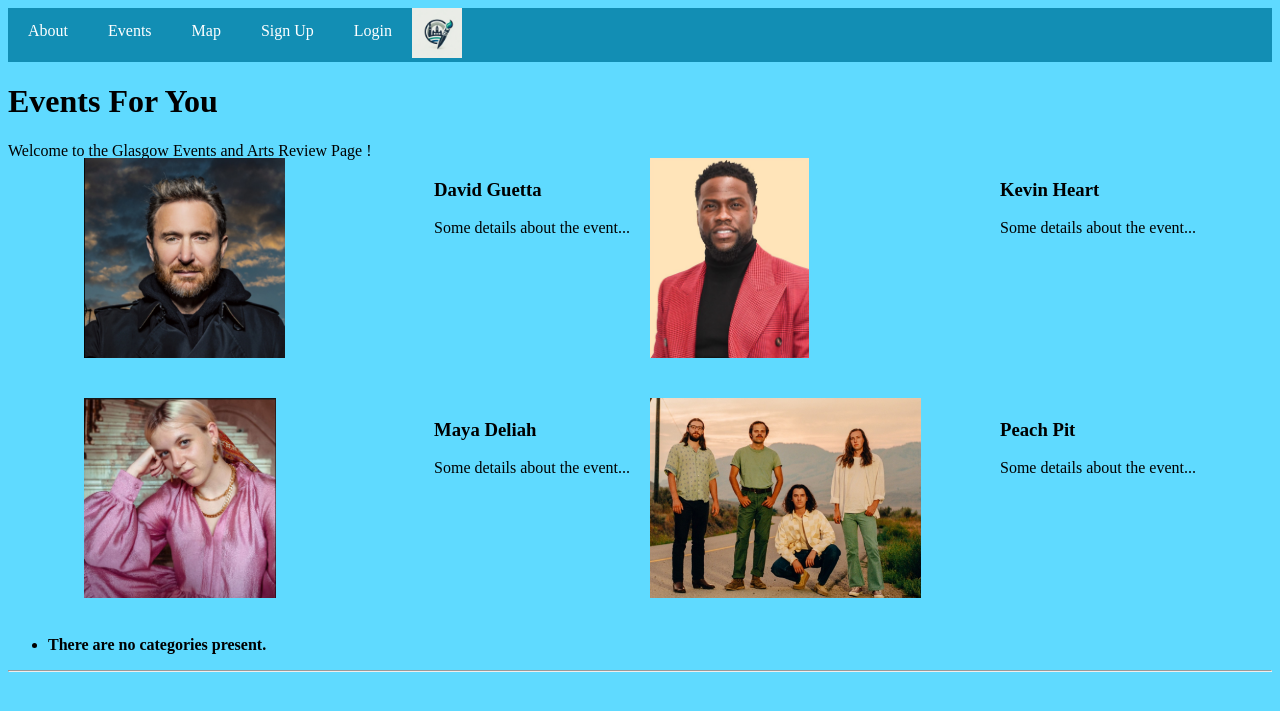
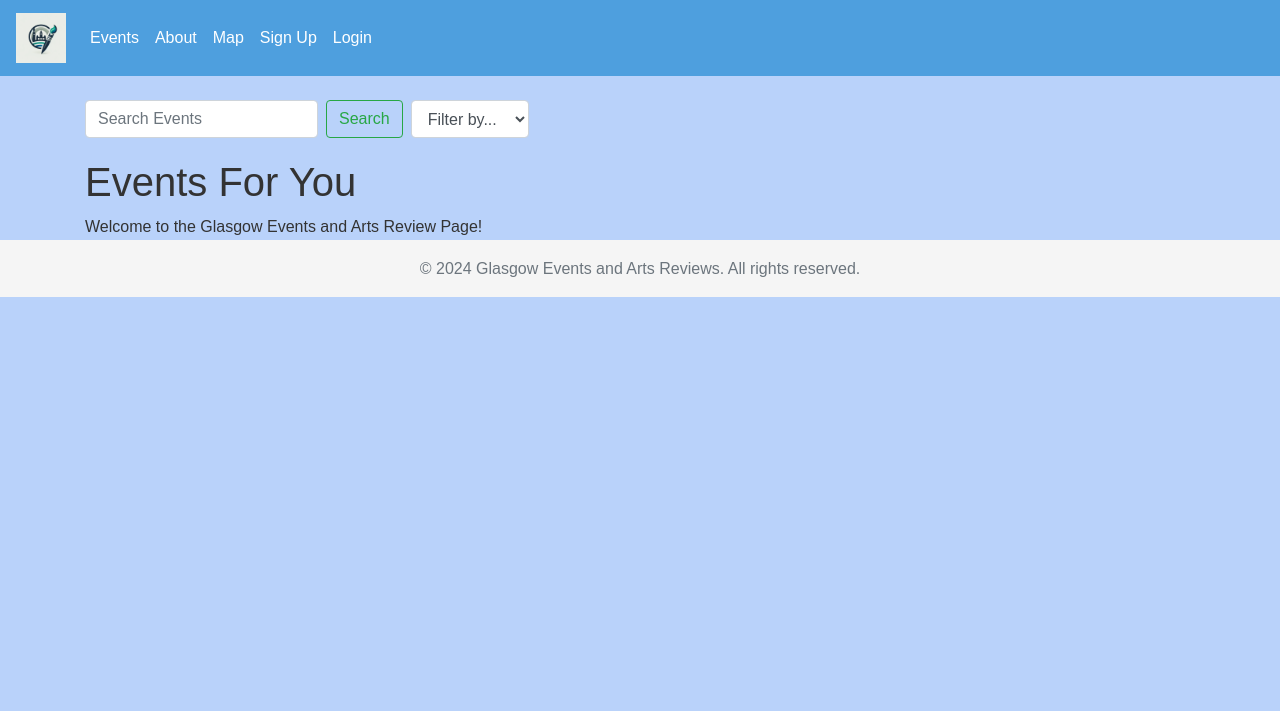
Before and after one commit to zhixitee/GEAARS, a Django app: page / in a window 1280 px wide. Shown: the top 711 px of the page. Run offline with Django 3.2, Linux system fonts and the light colour scheme; data that the repository does not hold is empty; some libraries are stand-ins or nearby versions.

Commit message:
Rename images to fit slugify, remove redundant code, landing page is displaying 2x2 layout with some QOL additions, added search bar, filter by, populate_events works as intended.

```diff
--- a/events/urls.py
+++ b/events/urls.py
@@ -7,16 +7,11 @@
     path('', views.events, name='events'),
     path('about/', views.about, name='about'),
     path('map/', views.map, name='map'),
-    path('category/<slug:category_name_slug>/', views.show_category, name='show_category'),
-    path('add_category/', views.add_category, name='add_category'),
-    path('category/<slug:category_name_slug>/add_page/', views.add_page, name='add_page'),
     path('register/', views.register, name='register'),
-    path('login/', views.user_login, name='login'),path('restricted/', views.restricted, name='restricted'),
+    path('login/', views.user_login, name='login'),
     path('logout/', views.user_logout, name='logout'),
     path('add_event/', views.add_event, name='add_event'),
     path('my_events/', views.user_events_list, name='user_events_list'),
-    path('david_guetta_event', views.choosenEvent, name='david_guetta_event'),
-    path('kevin_heart_event', views.choosenEvent, name='kevin_heart_event'),
-    path('maya_deliah_event', views.choosenEvent, name='maya_deliah_event'),
-    path('peach_pit_event', views.choosenEvent, name= 'peach_pit_event'),
+    path('event/<slug:event_slug>/', views.choosenEvent, name='choosen_event'),
+    # Add more paths as needed
 ]
--- a/events/views.py
+++ b/events/views.py
@@ -1,171 +1,96 @@
-from django.shortcuts import render, redirect
-from django.http import HttpResponse
-from django.urls import reverse
+
 from django.contrib.auth import authenticate, login, logout
 from django.contrib.auth.decorators import login_required
-from events.models import Category, Page, Event, UserEvent
-from events.forms import CategoryForm, PageForm, UserForm, UserProfileForm
-from datetime import datetime
-from .forms import EventForm
+from django.http import HttpResponse
+from django.shortcuts import render, get_object_or_404, redirect
+from django.contrib.auth.decorators import login_required
+from django.utils import timezone
+from .models import Event, UserEvent
+from .forms import EventForm, UserForm, UserProfileForm
+
 
 def events(request):
-    visitor_cookie_handler(request)
-    return render(request, 'events/events.html')
+    all_events = Event.objects.all()
+    return render(request, 'events/events.html', {'events': all_events})
+
+
+def choosenEvent(request, event_slug):
+    event = get_object_or_404(Event, slug=event_slug)
+    return render(request, 'events/choosenEvent.html', {'event': event})
+
 
 def about(request):
     visitor_cookie_handler(request)
     return render(request, 'events/about.html')
 
-def map(Request):
-    return render(Request, 'events/map.html')
 
-def choosenEvent(Request):
-    return render(Request, 'events/choosenEvent.html')
+def map(request):
+    return render(request, 'events/map.html')
 
-def show_category(request, category_name_slug):
-    context_dict = {}
-
-    try:
-        category = Category.objects.get(slug=category_name_slug)
-        pages = Page.objects.filter(category=category)
-
-        context_dict['pages'] = pages
-        context_dict['category'] = category
-    except Category.DoesNotExist:
-        context_dict['pages'] = None
-        context_dict['category'] = None
-
-    return render(request, 'events/category.html', context=context_dict)
 
 @login_required
 def add_event(request):
-    form = EventForm()  # Instantiate an empty form
-
     if request.method == 'POST':
         form = EventForm(request.POST)
-
         if form.is_valid():
-            new_event = form.save(commit=False)
-            new_event.organizer = request.user  # Set the organizer to the current user
-            new_event.save()
-            return redirect('events:events')  # Adjust the redirect location as necessary
-
+            event = form.save(commit=False)
+            event.organizer = request.user
+            event.save()
+            return redirect('events:events')
+    else:
+        form = EventForm()
     return render(request, 'events/add_event.html', {'form': form})
 
 
-@login_required
-def add_category(request):
-    form = CategoryForm()
-
-    if request.method == 'POST':
-        form = CategoryForm(request.POST)
-
-        if form.is_valid():
-            form.save(commit=True)
-            return redirect(reverse('events:events'))
-        else:
-            print(form.errors)
-
-    return render(request, 'events/add_category.html', {'form': form})
-
-@login_required
-def add_page(request, category_name_slug):
-    try:
-        category = Category.objects.get(slug=category_name_slug)
-    except:
-        category = None
-
-    if category is None:
-        return redirect(reverse('events:events'))
-
-    form = PageForm()
-
-    if request.method == 'POST':
-        form = PageForm(request.POST)
-
-        if form.is_valid():
-            if category:
-                page = form.save(commit=False)
-                page.category = category
-                page.views = 0
-                page.save()
-
-                return redirect(reverse('events:show_category', kwargs={'category_name_slug': category_name_slug}))
-        else:
-            print(form.errors)
-
-    context_dict = {'form': form, 'category': category}
-    return render(request, 'events/add_page.html', context=context_dict)
-
 def register(request):
-    registered = False
-
     if request.method == 'POST':
         user_form = UserForm(request.POST)
-        profile_form = UserProfileForm(request.POST)
-
+        profile_form = UserProfileForm(request.POST, request.FILES)
         if user_form.is_valid() and profile_form.is_valid():
             user = user_form.save()
-            user.set_password(user.password)
+            user.set_password(user_form.cleaned_data['password'])
             user.save()
-
             profile = profile_form.save(commit=False)
             profile.user = user
-
-            if 'picture' in request.FILES:
-                profile.picture = request.FILES['picture']
-
             profile.save()
-            registered = True
-        else:
-            print(user_form.errors, profile_form.errors)
+            return redirect('events:events')
     else:
         user_form = UserForm()
         profile_form = UserProfileForm()
+    return render(request, 'events/register.html', {
+        'user_form': user_form,
+        'profile_form': profile_form
+    })
 
-    return render(request, 'events/register.html', context={'user_form': user_form, 'profile_form': profile_form, 'registered': registered})
 
 def user_login(request):
     if request.method == 'POST':
         username = request.POST.get('username')
         password = request.POST.get('password')
-
-        user = authenticate(username=username, password=password)
-
-        if user:
+        user = authenticate(request, username=username, password=password)
+        if user is not None:
             if user.is_active:
                 login(request, user)
-                return redirect(reverse('events:events'))
+                return redirect('events:events')
             else:
-                return HttpResponse("Your events account is disabled.")
+                return HttpResponse("Your account has been disabled.")
         else:
-            print(f"Invalid login details: {username}, {password}")
-            return HttpResponse("Invalid login details supplied.")
+            return HttpResponse("Invalid login details.")
     else:
         return render(request, 'events/login.html')
 
 
 @login_required
-def user_events_list(request):
-    # Get the current user's events
-    user_events = UserEvent.objects.filter(user=request.user).select_related('event')
+def user_logout(request):
+    logout(request)
+    return redirect('events:events')
 
-    # Organize data to pass to the template
-    context = {
-        'user_events': user_events,
-    }
-
-    # Render the template
-    return render(request, 'events/user_events_list.html', context)
 
 @login_required
-def restricted(request):
-    return render(request, 'events/restricted.html')
+def user_events_list(request):
+    user_events = UserEvent.objects.filter(user=request.user)
+    return render(request, 'events/user_events_list.html', {'user_events': user_events})
 
-@login_required
-def user_logout(request):
-    logout(request)
-    return redirect(reverse('events:events'))
 
 def get_server_side_cookie(request, cookie, default_val=None):
     val = request.session.get(cookie)
@@ -173,15 +98,21 @@
         val = default_val
     return val
 
+
 def visitor_cookie_handler(request):
     visits = int(get_server_side_cookie(request, 'visits', '1'))
-    last_visit_cookie = get_server_side_cookie(request, 'last_visit', str(datetime.now()))
-    last_visit_time = datetime.strptime(last_visit_cookie[:-7], '%Y-%m-%d %H:%M:%S')
+    last_visit_cookie = get_server_side_cookie(
+        request, 'last_visit', str(timezone.now()))
 
-    if (datetime.now() - last_visit_time).days > 0:
-        visits = visits + 1
-        request.session['last_visit'] = str(datetime.now())
+    # Ensure last_visit_time is timezone-aware
+    last_visit_time = timezone.datetime.strptime(last_visit_cookie[:-7], '%Y-%m-%d %H:%M:%S.%f').replace(tzinfo=timezone.utc)
+
+    if (timezone.now() - last_visit_time).days > 0:
+        visits += 1
+        # Save the new visit information
+        request.session['last_visit'] = str(timezone.now())
     else:
+        # Otherwise, use the last visit cookie
         request.session['last_visit'] = last_visit_cookie
 
     request.session['visits'] = visits
--- a/templates/events/base.html
+++ b/templates/events/base.html
@@ -1,89 +1,113 @@
 <!DOCTYPE html>
-{% load staticfiles %}
+{% load static %}
 {% load events_template_tags %}
 
-<html>
-<head lang="en">
-    <meta charset="UTF-8" />
-    <title>
-        Events -
-        {% block title_block %}
-            Welcome to Glasgow Events And Arts Reviews !!
-        {% endblock %}
-    </title>
-    <script async defer
-    src="https://maps.googleapis.com/maps/api/js?key=AIzaSyBPfoQqyTk1N8Lnx6v_VucpHSUYvv_uEl8&callback=initMap">   // Google Api Script initialisation
-    </script>
+<html lang="en">
+<head>
+    <meta charset="UTF-8">
+    <title>Events - {% block title_block %}Welcome to Glasgow Events And Arts Reviews!!{% endblock %}</title>
+    <link rel="stylesheet" href="https://stackpath.bootstrapcdn.com/bootstrap/4.5.2/css/bootstrap.min.css">
+    <link rel="stylesheet" href="{% static 'css/custom.css' %}">
+    <script src="https://code.jquery.com/jquery-3.5.1.slim.min.js"></script>
+    <script src="https://cdn.jsdelivr.net/npm/@popperjs/core@2.5.2/dist/umd/popper.min.js"></script>
+    <script src="https://stackpath.bootstrapcdn.com/bootstrap/4.5.2/js/bootstrap.min.js"></script>
+    <script async defer src="https://maps.googleapis.com/maps/api/js?key=AIzaSyBPfoQqyTk1N8Lnx6v_VucpHSUYvv_uEl8&callback=initMap"></script>
     <style>
-        /* CSS for the navigation bar */
-        .navbar {
-            overflow: hidden;
-            background-color: #128eb4;
+        body {
+            background-color: #b9d2fa;
+            font-family: 'Arial', sans-serif;
+            line-height: 1.6;
+            color: #333;
         }
-
-        .navbar a {
-            float: left;
-            display: block;
+        .navbar-custom {
+            background-color: #4e9fde;
+        }
+        .navbar-custom .navbar-nav .nav-link {
             color: white;
-            text-align: center;
-            padding: 14px 20px;
-            text-decoration: none;
+            transition: color 0.3s ease;
         }
-
-        .navbar a:hover {
+        .navbar-custom .navbar-nav .nav-link:hover {
             background-color: #ddd;
             color: black;
         }
-
-
-        .navbar::after {
-            content: "";
-            clear: both;
-            display: table;
-        }
-
-        body {
-            background-color: #5fdaff
-        }
-
-        .logo-image{
+        .logo-image {
             width: 50px;
             height: auto;
-            left: 0px;
-            position: ;
         }
-
+        .footer {
+            background-color: #f5f5f5;
+            color: #666;
+        }
+        .footer a {
+            color: #128eb4;
+        }
+        .footer a:hover {
+            color: #0a6d8a;
+        }
+        @keyframes fadeIn {
+            from {opacity: 0;}
+            to {opacity: 1;}
+        }
+        .container, .footer {
+            animation: fadeIn 1.5s ease-out;
+        }
+        /* Additional styles for search bar and filter */
+        .search-bar {
+            margin-bottom: 20px;
+        }
+        .search-bar input[type="text"] {
+            margin-right: 10px;
+        }
     </style>
 </head>
 <body>
 
-<div class="navbar">
-    <img src="{% static 'images/Logo.jpg' %}" alt="GEAARS" class = "logo-image" />
-    <a href="{% url 'events:about' %}">About</a>
-    <a href="{% url 'events:events' %}">Events</a>
-    <a href="{% url 'events:map' %}">Map</a>
-    {% if user.is_authenticated %}
-        <a href="{% url 'events:restricted' %}">Restricted Page</a>
-        <a href="{% url 'events:logout' %}">Logout</a>
-        <a href="{% url 'events:add_category' %}">Add a New Category</a>
-    {% else %}
-        <a href="{% url 'events:register' %}">Sign Up</a>
-        <a href="{% url 'events:login' %}">Login</a>
-    {% endif %}
-</div>
+<nav class="navbar navbar-expand-lg navbar-custom">
+    <a class="navbar-brand" href="{% url 'events:events' %}">
+        <img src="{% static 'images/Logo.jpg' %}" alt="GEAARS" class="logo-image">
+    </a>
+    <button class="navbar-toggler" type="button" data-toggle="collapse" data-target="#navbarNav" aria-controls="navbarNav" aria-expanded="false" aria-label="Toggle navigation">
+        <span class="navbar-toggler-icon"></span>
+    </button>
+    <div class="collapse navbar-collapse" id="navbarNav">
+        <ul class="navbar-nav">
+            <li class="nav-item"><a class="nav-link" href="{% url 'events:events' %}">Events</a></li>
+            <li class="nav-item"><a class="nav-link" href="{% url 'events:about' %}">About</a></li>
+            <li class="nav-item"><a class="nav-link" href="{% url 'events:map' %}">Map</a></li>
+            {% if user.is_authenticated %}
+                <li class="nav-item"><a class="nav-link" href="{% url 'events:restricted' %}">Restricted Page</a></li>
+                <li class="nav-item"><a class="nav-link" href="{% url 'events:logout' %}">Logout</a></li>
+                <li class="nav-item"><a class="nav-link" href="{% url 'events:add_event' %}">Add Event</a></li>
+            {% else %}
+                <li class="nav-item"><a class="nav-link" href="{% url 'events:register' %}">Sign Up</a></li>
+                <li class="nav-item"><a class="nav-link" href="{% url 'events:login' %}">Login</a></li>
+            {% endif %}
+        </ul>
+    </div>
+</nav>
 
-<div>
+<div class="container mt-4">
+    <div class="search-bar">
+        <form class="form-inline my-2 my-lg-0">
+            <input class="form-control mr-sm-2" type="text" placeholder="Search Events" aria-label="Search">
+            <button class="btn btn-outline-success my-2 my-sm-0" type="submit">Search</button>
+            <select class="form-control ml-2">
+                <option selected>Filter by...</option>
+                <option value="date">Date</option>
+                <option value="popularity">Popularity</option>
+                <!-- Add more filters as needed -->
+            </select>
+        </form>
+    </div>
     {% block body_block %}
     {% endblock %}
 </div>
 
-<div>
-    {% block sidebar_block %}
-        {% get_category_list %}
-    {% endblock %}
-</div>
-
-<hr />
+<footer class="footer mt-auto py-3 text-center">
+    <div class="container">
+        <span class="text-muted">{% block footer_block %}© 2024 Glasgow Events and Arts Reviews. All rights reserved.{% endblock %}</span>
+    </div>
+</footer>
 
 </body>
 </html>
--- a/templates/events/events.html
+++ b/templates/events/events.html
@@ -1,104 +1,88 @@
 {% extends 'events/base.html' %}
-{% load staticfiles %}
+{% load static %}
 
 {% block title_block %}
 Events
 {% endblock %}
 
 {% block body_block %}
-<div>
-
-
-
-</div>
-
-
 <style>
-
     .image-grid {
-        display: flex;
-        flex-wrap: wrap;
+        display: grid;
+        grid-template-columns: repeat(2, 1fr);
+        gap: 20px;
         justify-content: center;
-        gap: 20px;
-        max-width: 1200px;
-        margin-left: auto;
-        margin-right: auto;
+        max-width: 600px;
+        margin: auto;
     }
 
-    .image-container {
-        flex: 0 0 calc(50% - 20px);
-        height: 200px;
-        margin-bottom: 20px;
+    .card {
+        background: #fff;
+        border-radius: 8px;
+        box-shadow: 0 2px 4px rgba(0,0,0,0.2);
+        transition: all 0.3s ease;
+        overflow: hidden;
         display: flex;
-        justify-content: flex-start;
-        align-items: center;
+        flex-direction: column;
+        height: 250px;
+    }
+
+    .card:hover {
+        transform: translateY(-5px);
+        box-shadow: 0 5px 15px rgba(0,0,0,0.3);
     }
 
     .image-container img {
-        width: auto;
-        max-width: 100%;
-        max-height: 200px;
-        object-fit: contain;
+        width: 100%;
+        height: 150px;
+        object-fit: cover;
     }
 
     .text-box {
-    margin-left: -250px; /* Add space between the image and the text */
+        text-align: center;
+        padding: 10px;
+        flex-grow: 1;
     }
 
     @media (max-width: 768px) {
-        .image-container {
-            flex: 0 0 100%;
+        .image-grid {
+            grid-template-columns: 1fr;
+            max-width: 300px;
+        }
+
+        .card {
+            height: auto;
+        }
+
+        .image-container img {
+            height: auto;
         }
     }
-    </style>
+</style>
 
 <h1>Events For You</h1>
 <div>
     {% if user.is_authenticated %}
-    Welcome {{ user.username }}, to the Glasgow Events and Arts Review Page !
+        Welcome {{ user.username }}, to the Glasgow Events and Arts Review Page!
     {% else %}
-    Welcome to the Glasgow Events and Arts Review Page !
+        Welcome to the Glasgow Events and Arts Review Page!
     {% endif %}
     <br />
-
-</div>
-<div class="image-grid">
-    <div class="image-container">
-        <a href="{% url 'events:david_guetta_event' %}">
-            <img src="{% static 'images/DavidGuetta.jpg' %}" alt="David Guetta" />
-        </a>
-    </div>
-    <div class="text-box">
-        <h3>David Guetta</h3>
-        <p>Some details about the event...</p>
-    </div>
-    <div class="image-container">
-        <a href="{% url 'events:kevin_heart_event' %}">
-            <img src="{% static 'images/KevinHeart.jpg' %}" alt="Kevin Heart" />
-        </a>
-    </div>
-    <div class="text-box">
-        <h3>Kevin Heart</h3>
-        <p>Some details about the event...</p>
-    </div>
-    <div class="image-container">
-        <a href="{% url 'events:maya_deliah_event' %}">
-            <img src="{% static 'images/MayaDeliah.jpg' %}" alt="Maya Deliah" />
-        </a>
-    </div>
-    <div class="text-box">
-        <h3>Maya Deliah</h3>
-        <p>Some details about the event...</p>
-    </div>
-    <div class="image-container">
-        <a href="{% url 'events:peach_pit_event' %}">
-            <img src="{% static 'images/PeachPit.jpg' %}" alt="Peach Pit" />
-        </a>
-    </div>
-    <div class="text-box">
-        <h3>Peach Pit</h3>
-        <p>Some details about the event...</p>
-    </div>
 </div>
 
+<div class="image-grid">
+    {% for event in events %}
+        <div class="card">
+            <a href="{% url 'events:choosen_event' event_slug=event.slug %}">
+                <div class="image-container">
+                    <img src="{% static 'images/'|add:event.slug|add:'.jpg' %}" alt="{{ event.title }}" />
+                </div>
+                <div class="text-box">
+                    <h3>{{ event.title }}</h3>
+                    <p>{{ event.description|truncatewords:20 }}</p>
+                </div>
+            </a>
+        </div>
+    {% endfor %}
+</div>
 {% endblock %}
```
Also changed, not shown: GEAARS/settings.py (+5 -62 lines), events/admin.py (+15 -13 lines), events/forms.py (+3 -31 lines), events/models.py (+17 -41 lines), populate_events.py (+4 -4 lines), events/migrations/0004_auto_20240314_2004.py (added), static/images/PeachPit.jpg (deleted), static/images/david-guetta.jpg (renamed from static/images/DavidGuetta.jpg), static/images/kevin-hart.jpg (renamed from static/images/KevinHeart.jpg), static/images/maya-delilah.jpg (renamed from static/images/MayaDeliah.jpg), 1 other file.
